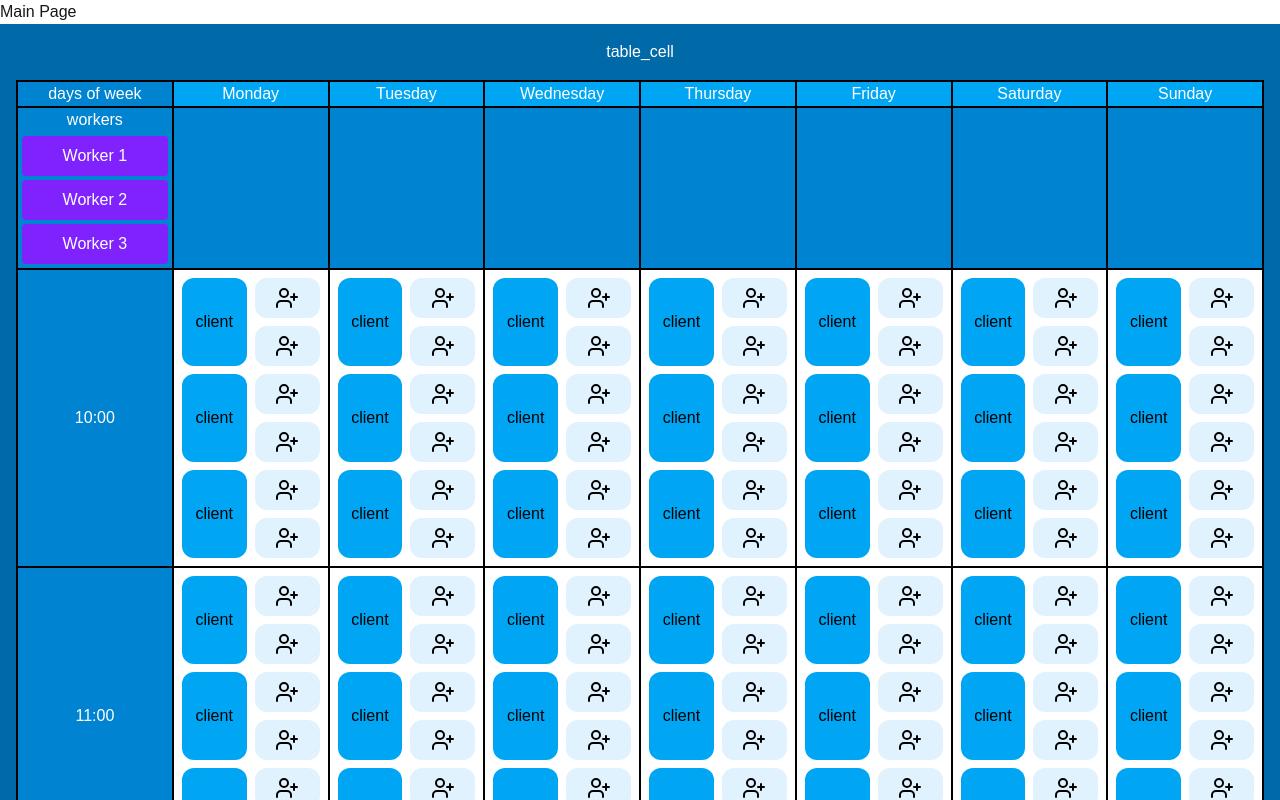
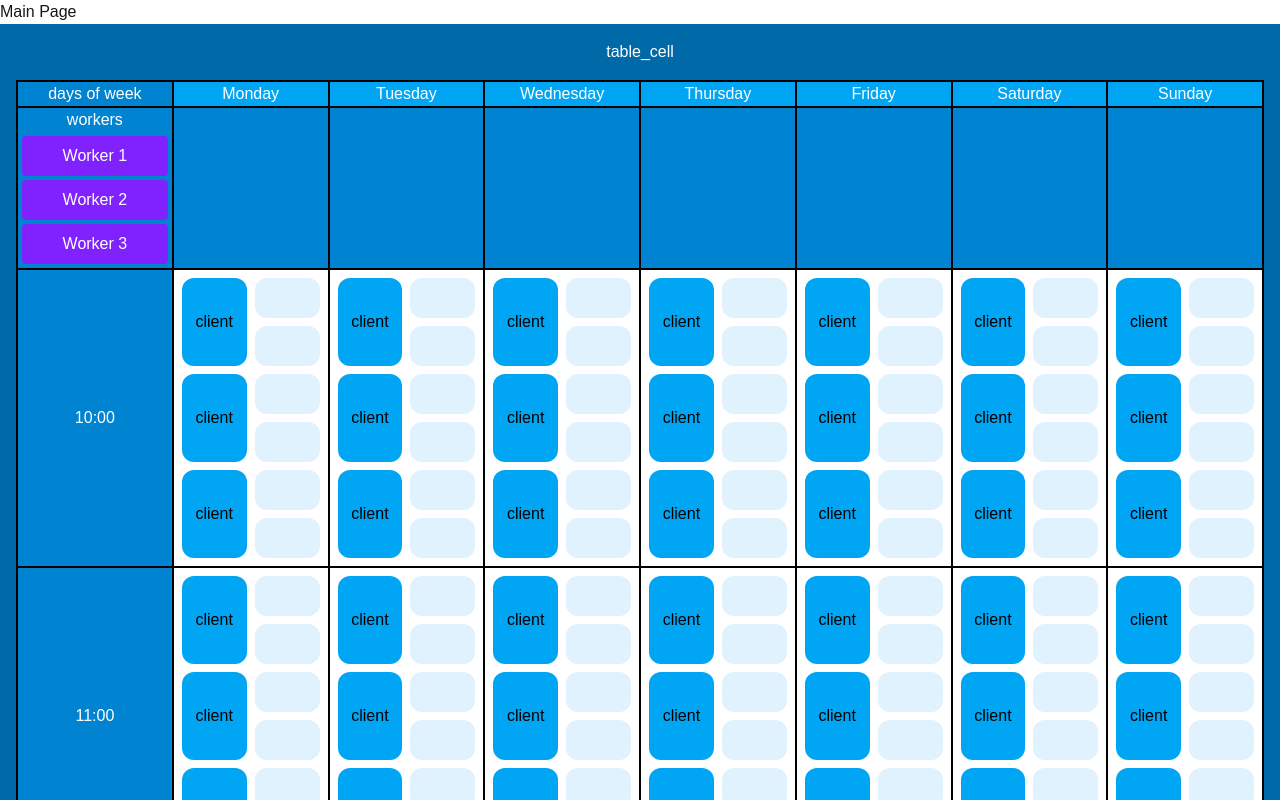
Before and after one commit to LilithStd/work_schedule, a Next.js app: page / in a window 1280 px wide. Shown: the top 800 px of the page. Built offline with nearby package versions, Linux system fonts and the light colour scheme.

Commit message:
work on correctly view to adding workers

```diff
--- a/src/components/cell.tsx
+++ b/src/components/cell.tsx
@@ -18,10 +18,16 @@ type CellProps = {
     data: dataTypes[]
 }
 
+type CellWorker = {
+    cellId: string,
+    id: string,
+    name: string
+}
+
 export default function Cell({ id, day, time, data }: CellProps) {
     const [isOpen, setIsOpen] = useState(false)
     const [currentCellId, setCurrentId] = useState('')
-    const [currentWorker, setCurrentWorker] = useState({ cellId: '', id: '', name: '' })
+    const [currentWorker, setCurrentWorker] = useState<CellWorker[]>([])
     const [typeModalWindow, setTypeModalWindow] = useState<MODAL_TYPE>(MODAL_TYPE.ADD_CLIENT)
     const [tempClientName, setTempClientName] = useState("")
     const modalStatus = useGlobalStore((state) => state.modalOpenStatus)
@@ -37,10 +43,18 @@ export default function Cell({ id, day, time, data }: CellProps) {
     // console.log(foundWorker)
 
     useEffect(() => {
-        if (foundWorker.name !== '' && foundWorker.id !== '') {
-            setCurrentWorker({ cellId: currentCellId, ...foundWorker })
+        if (foundWorker?.name && foundWorker?.id) {
+            const addWorker = { cellId: currentCellId, ...foundWorker };
+            setCurrentWorker((prev) => [...prev, addWorker]);
         }
-    }, [id])
+    }, [foundWorker, currentCellId]);
+
+    const findWorkerById = (array: CellWorker[], id: string) => {
+        console.log(array, id)
+        const tempResult = array.find((element) => element.cellId === id)?.name
+        // console.log(tempResult)
+        return tempResult
+    }
 
 
     const handleOpenModal = () => {
@@ -75,9 +89,9 @@ export default function Cell({ id, day, time, data }: CellProps) {
                                 setCurrentId(item.cell)
                             )}
                         >
-                            {currentWorker.name !== '' && currentWorker.id !== '' && currentWorker.cellId === item.cell
-                                ? <p>{currentWorker.name}</p>
-                                : <AddWorkerIcon />}
+                            {
+                                findWorkerById(currentWorker, currentCellId)
+                            }
                         </button>
                     ))}
                 </div>
@@ -98,7 +112,7 @@ export default function Cell({ id, day, time, data }: CellProps) {
                         id={currentCellId}
                         day={day}
                         time={time}
-                        setCurrentWork={setCurrentWorker}
+                        // setCurrentWork={setCurrentWorker}
                         onClose={handleCloseModal}
                     />
                 }
--- a/src/components/workerModalTemplate.tsx
+++ b/src/components/workerModalTemplate.tsx
@@ -12,7 +12,7 @@ interface WorkerModalTemplateProps {
     id: string;
     day: string;
     time: string;
-    setCurrentWork: (currentWorker: currenWork) => void
+    setCurrentWork?: (currentWorker: currenWork) => void
     onClose: () => void
 }
 
@@ -29,8 +29,8 @@ export default function WorkerModalTemplate({ id, day, time, onClose, setCurrent
                 <div key={worker.id} onClick={() => {
                     const updateData = { id: id, day: day, time: time, client: '', worker }
                     setRegistrationData(updateData)
-                    console.log(registrationData)
-                    setCurrentWork({ cellId: id, ...worker })
+                    // console.log(registrationData)
+                    // setCurrentWork({ cellId: id, ...worker })
                     onClose()
                 }}>
                     <Worker id={worker.id} name={worker.name} />
--- a/src/store/registrationStore.ts
+++ b/src/store/registrationStore.ts
@@ -60,10 +60,14 @@ export const useRegistationStore = create<RegistrationStoreTypes>(
 			return cell?.worker ?? {id: '', name: ''};
 		},
 		updateRegistrationData: (updateData) => {
-			set(() => ({
-				registartionData: get().registartionData.map((dayItem) => ({
+			set((state) => ({
+				registartionData: state.registartionData.map((dayItem) =>
+					dayItem.day === updateData.day
+						? {
 								...dayItem,
-					registrationTime: dayItem.registrationTime.map((timeSlot) => ({
+								registrationTime: dayItem.registrationTime.map((timeSlot) =>
+									timeSlot.time === updateData.time
+										? {
 												...timeSlot,
 												data: timeSlot.data.map((dataEntry) => ({
 													...dataEntry,
@@ -73,8 +77,12 @@ export const useRegistationStore = create<RegistrationStoreTypes>(
 															: cell,
 													),
 												})),
-					})),
-				})),
+										  }
+										: timeSlot,
+								),
+						  }
+						: dayItem,
+				),
 			}));
 		},
 	}),
```
Lines whose indentation alone changed are shown as unchanged.
